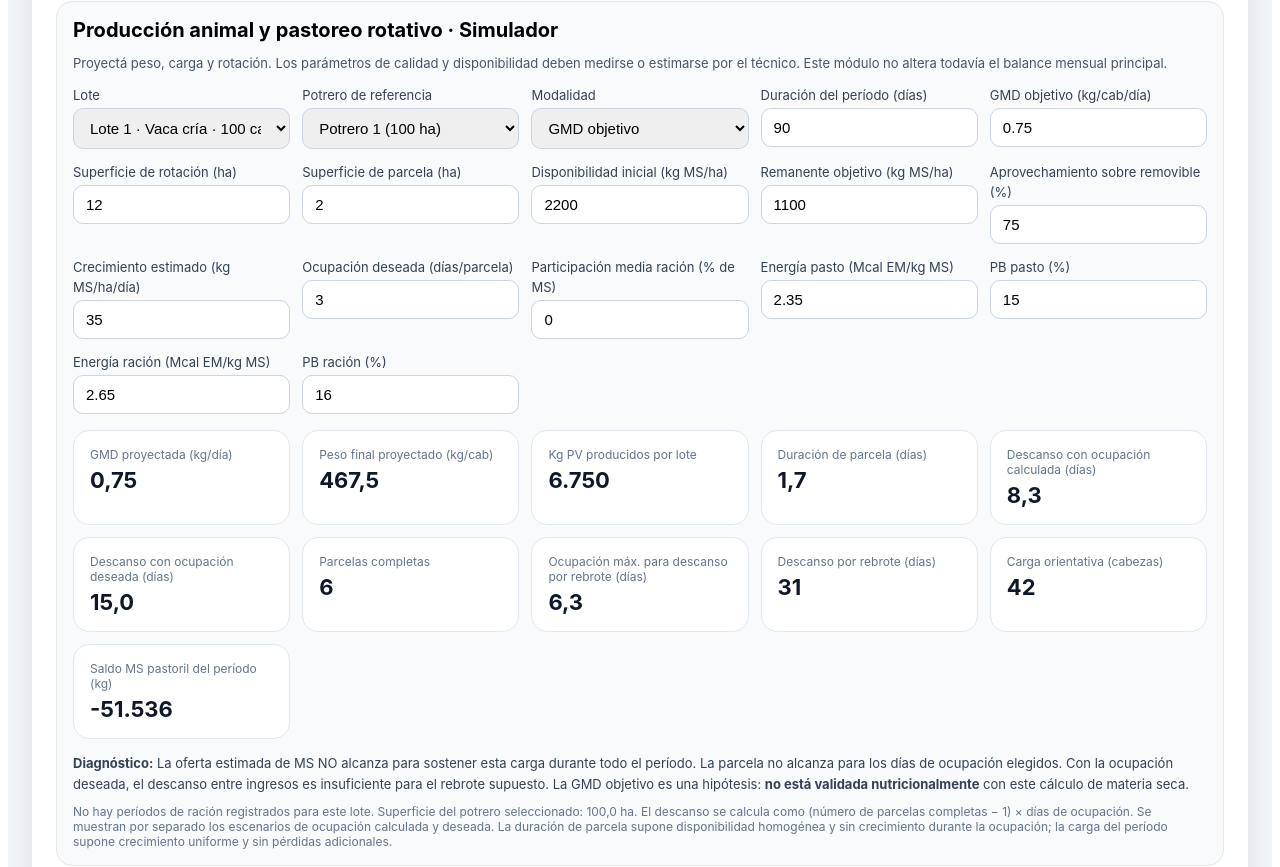
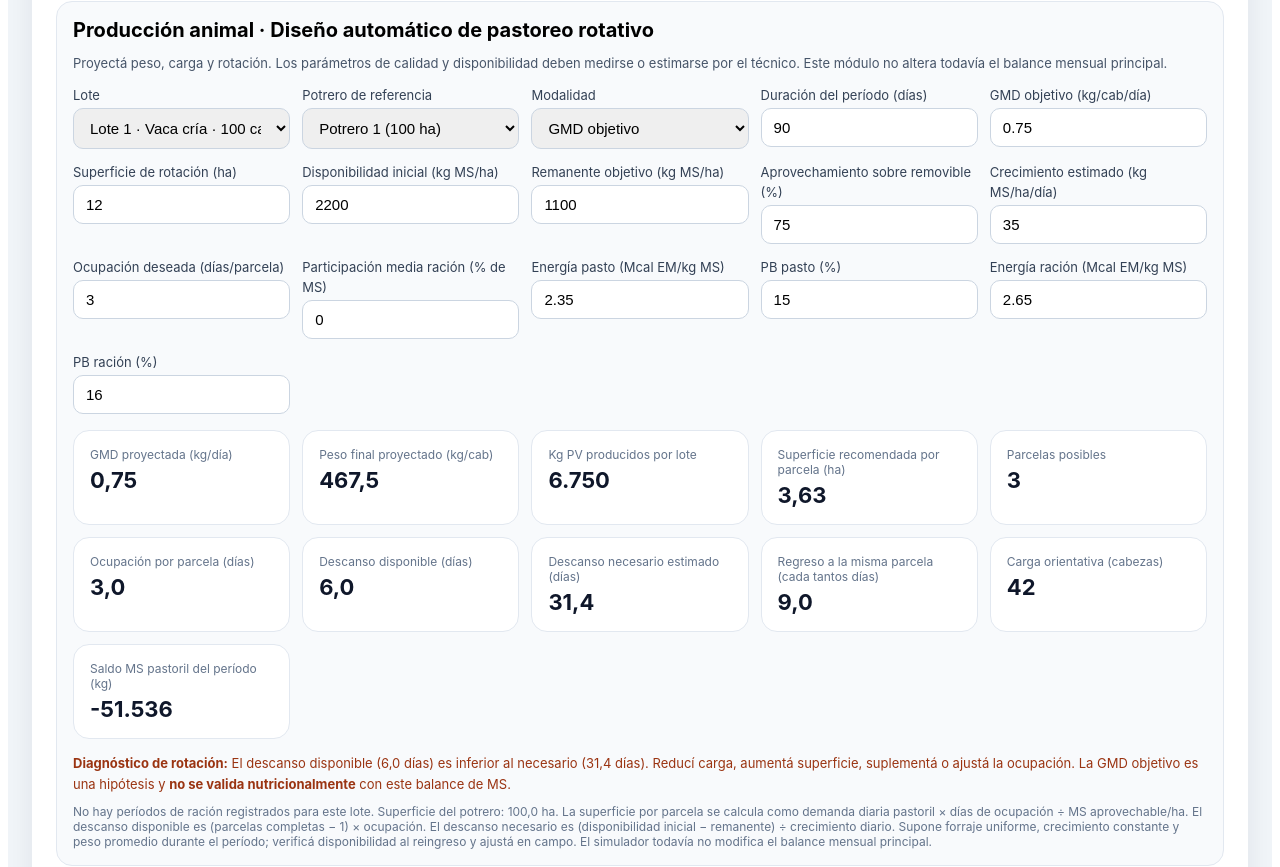
Before and after one commit to Facundo-lp/balance-forrajero, a React (Vite) app: page / in a window 1280 px wide. Shown: the part 1669-2536 px from the top of the page. Built offline with nearby package versions, Linux system fonts and the light colour scheme.

Commit message:
Update App.jsx

```diff
--- a/src/App.jsx
+++ b/src/App.jsx
@@ -371,7 +371,6 @@ function ProductionPlanner({ herd, paddocks, supplements }) {
   const [gmd, setGmd] = useState(0.75);
   const [period, setPeriod] = useState(90);
   const [area, setArea] = useState(12);
-  const [parcelArea, setParcelArea] = useState(2);
   const [entryMass, setEntryMass] = useState(2200);
   const [residual, setResidual] = useState(1100);
   const [utilization, setUtilization] = useState(75);
@@ -389,21 +388,18 @@ function ProductionPlanner({ herd, paddocks, supplements }) {
   const intakePct = positive(lot?.intake || 2.8) / 100;
   const d = Math.max(1, Math.round(positive(period)));
   const grazingArea = positive(area);
-  const parcel = positive(parcelArea);
   const usablePerHa = Math.max(0, positive(entryMass) - positive(residual)) * positive(utilization) / 100;
   const validPeriods = supplements.filter(s => String(s.herdId) === String(lot?.id) && s.startDate && s.endDate && s.endDate > s.startDate);
-  const rationNote = validPeriods.length ? `Este lote tiene ${validPeriods.length} período(s) de ración en el balance general. Para el escenario nutricional, cargá la participación media de ración del período analizado.` : "No hay períodos de ración registrados para este lote.";
+  const rationNote = validPeriods.length ? `Este lote tiene ${validPeriods.length} período(s) de ración en el balance general. Para este escenario cargá la participación media de ración.` : "No hay períodos de ración registrados para este lote.";
   const [rationShare, setRationShare] = useState(0);
   const share = Math.min(1, positive(rationShare) / 100);
   const dietMe = positive(me) * (1-share) + positive(rationMe) * share;
   const dietProtein = positive(protein) * (1-share) + positive(rationProtein) * share;
-  // Aproximación de exploración: EM disponible menos mantenimiento, dividido
-  // por energía marginal de ganancia. No es un modelo NASEM validado.
+  // Aproximación exploratoria; no constituye un modelo NASEM validado.
   const estimateAt = w => {
     const dm = w * intakePct;
     const maintenance = 0.13 * Math.pow(Math.max(1,w), 0.75);
-    const energySurplus = dm * dietMe - maintenance;
-    return Math.max(0, Math.min(1.6, energySurplus / 8.5));
+    return Math.max(0, Math.min(1.6, (dm * dietMe - maintenance) / 8.5));
   };
   const estimatedGmd = estimateAt(startWeight);
   const chosenGmd = mode === "estimated" ? estimatedGmd : positive(gmd);
@@ -411,20 +407,25 @@ function ProductionPlanner({ herd, paddocks, supplements }) {
   const avgWeight = (startWeight + endWeight) / 2;
   const dailyDm = heads * avgWeight * intakePct;
   const dailyPasture = dailyDm * (1-share);
-  const parcelDays = dailyPasture > 0 ? parcel * usablePerHa / dailyPasture : 0;
-  const parcelCount = parcel > 0 ? Math.floor(grazingArea / parcel) : 0;
-  const rest = parcelCount > 1 ? (parcelCount - 1) * parcelDays : 0;
-  const plannedRest = parcelCount > 1 ? (parcelCount - 1) * positive(occupancy) : 0;
-  const regrowthDays = positive(growth) > 0 ? Math.max(0, (positive(entryMass)-positive(residual)) / positive(growth)) : Infinity;
-  const maxOccupancyForRest = parcelCount > 1 && Number.isFinite(regrowthDays) ? regrowthDays / (parcelCount - 1) : 0;
+  const occupationDays = positive(occupancy);
+  // La superficie se calcula a partir de la demanda y no se solicita al usuario.
+  const recommendedParcel = usablePerHa > 0 ? dailyPasture * occupationDays / usablePerHa : Infinity;
+  const parcelCount = recommendedParcel > 0 && Number.isFinite(recommendedParcel) ? Math.floor(grazingArea / recommendedParcel + 1e-9) : 0;
+  const restAvailable = parcelCount > 1 ? (parcelCount - 1) * occupationDays : 0;
+  // El crecimiento permite recuperar la fracción removible, no necesariamente
+  // toda la masa sobre el remanente: el aprovechamiento ya descontó pérdidas.
+  const requiredGrowth = Math.max(0, positive(entryMass) - positive(residual));
+  const restRequired = positive(growth) > 0 ? requiredGrowth / positive(growth) : Infinity;
+  const returnInterval = parcelCount > 0 ? parcelCount * occupationDays : 0;
   const periodSupply = grazingArea * usablePerHa + grazingArea * positive(growth) * d * positive(utilization) / 100;
   const periodNeed = dailyPasture * d;
   const carryingHeads = heads > 0 && periodNeed > 0 ? Math.floor(heads * periodSupply / periodNeed) : 0;
+  const validRotation = dailyPasture > 0 && occupationDays > 0 && parcelCount >= 2 && restAvailable >= restRequired && periodSupply >= periodNeed;
   const fmt = (v, dec=1) => Number.isFinite(v) ? v.toLocaleString("es-UY", {maximumFractionDigits:dec, minimumFractionDigits:dec}) : "—";
   const cell = (label, value) => <div style={summaryCardStyle}><div style={{fontSize:12,color:"#64748b"}}>{label}</div><div style={{fontSize:22,fontWeight:700,color:"#0f172a",marginTop:5}}>{value}</div></div>;
   const fieldArea = positive(field?.hectares);
   return <div style={panelStyle}>
-    <h2 style={panelTitleStyle}>Producción animal y pastoreo rotativo · Simulador</h2>
+    <h2 style={panelTitleStyle}>Producción animal · Diseño automático de pastoreo rotativo</h2>
     <p style={{fontSize:13,color:"#475569"}}>Proyectá peso, carga y rotación. Los parámetros de calidad y disponibilidad deben medirse o estimarse por el técnico. Este módulo no altera todavía el balance mensual principal.</p>
     <div style={{display:"grid",gridTemplateColumns:"repeat(auto-fit,minmax(190px,1fr))",gap:12}}>
       <div><label style={smallLabelStyle}>Lote</label><select style={inputStyle} value={lot?.id ?? ""} onChange={e=>setLotId(e.target.value)}>{herd.map((h,i)=><option key={h.id} value={h.id}>Lote {i+1} · {h.category} · {h.heads} cab.</option>)}</select></div>
@@ -433,7 +434,6 @@ function ProductionPlanner({ herd, paddocks, supplements }) {
       <div><label style={smallLabelStyle}>Duración del período (días)</label><input style={inputStyle} type="number" min="1" value={period} onChange={e=>setPeriod(e.target.value)}/></div>
       {mode === "target" && <div><label style={smallLabelStyle}>GMD objetivo (kg/cab/día)</label><input style={inputStyle} type="number" min="0" step="0.05" value={gmd} onChange={e=>setGmd(e.target.value)}/></div>}
       <div><label style={smallLabelStyle}>Superficie de rotación (ha)</label><input style={inputStyle} type="number" min="0" step="0.5" value={area} onChange={e=>setArea(e.target.value)}/></div>
-      <div><label style={smallLabelStyle}>Superficie de parcela (ha)</label><input style={inputStyle} type="number" min="0" step="0.5" value={parcelArea} onChange={e=>setParcelArea(e.target.value)}/></div>
       <div><label style={smallLabelStyle}>Disponibilidad inicial (kg MS/ha)</label><input style={inputStyle} type="number" min="0" value={entryMass} onChange={e=>setEntryMass(e.target.value)}/></div>
       <div><label style={smallLabelStyle}>Remanente objetivo (kg MS/ha)</label><input style={inputStyle} type="number" min="0" value={residual} onChange={e=>setResidual(e.target.value)}/></div>
       <div><label style={smallLabelStyle}>Aprovechamiento sobre removible (%)</label><input style={inputStyle} type="number" min="0" max="100" value={utilization} onChange={e=>setUtilization(e.target.value)}/></div>
@@ -449,22 +449,21 @@ function ProductionPlanner({ herd, paddocks, supplements }) {
       {cell("GMD proyectada (kg/día)",fmt(chosenGmd,2))}
       {cell("Peso final proyectado (kg/cab)",fmt(endWeight))}
       {cell("Kg PV producidos por lote",fmt(heads * chosenGmd * d,0))}
-      {cell("Duración de parcela (días)",dailyPasture>0?fmt(parcelDays):"Sin pastoreo")}
-      {cell("Descanso con ocupación calculada (días)",parcelCount>1?fmt(rest):"Sin rotación")}
-      {cell("Descanso con ocupación deseada (días)",parcelCount>1?fmt(plannedRest):"Sin rotación")}
-      {cell("Parcelas completas",fmt(parcelCount,0))}
-      {cell("Ocupación máx. para descanso por rebrote (días)",parcelCount>1?fmt(maxOccupancyForRest):"—")}
-      {cell("Descanso por rebrote (días)",fmt(regrowthDays,0))}
+      {cell("Superficie recomendada por parcela (ha)",dailyPasture>0 && occupationDays>0?fmt(recommendedParcel,2):"Sin pastoreo")}
+      {cell("Parcelas posibles",parcelCount>0?fmt(parcelCount,0):"No alcanza")}
+      {cell("Ocupación por parcela (días)",fmt(occupationDays,1))}
+      {cell("Descanso disponible (días)",parcelCount>1?fmt(restAvailable,1):"Sin rotación")}
+      {cell("Descanso necesario estimado (días)",fmt(restRequired,1))}
+      {cell("Regreso a la misma parcela (cada tantos días)",parcelCount>1?fmt(returnInterval,1):"Sin rotación")}
       {cell("Carga orientativa (cabezas)",fmt(carryingHeads,0))}
       {cell("Saldo MS pastoril del período (kg)",fmt(periodSupply-periodNeed,0))}
     </div>
-    <div style={{marginTop:14,fontSize:13,lineHeight:1.65,color:"#334155"}}>
-      <strong>Diagnóstico:</strong> {dailyPasture<=0 ? "La dieta configurada no requiere pastoreo." : periodSupply >= periodNeed ? "La oferta estimada de MS alcanza para el período; falta verificar calidad y distribución diaria." : "La oferta estimada de MS NO alcanza para sostener esta carga durante todo el período."}
-      {dailyPasture>0 && <span> {parcelDays < positive(occupancy) ? "La parcela no alcanza para los días de ocupación elegidos." : "La parcela cubre la ocupación elegida."} {parcelCount<2 ? "No hay suficientes parcelas completas para calcular una rotación." : plannedRest < regrowthDays ? "Con la ocupación deseada, el descanso entre ingresos es insuficiente para el rebrote supuesto." : "Con la ocupación deseada, el descanso entre ingresos alcanza el tiempo de rebrote supuesto."} {parcelCount>1 && parcelDays>positive(occupancy) ? "La duración por disponibilidad es mayor que la ocupación deseada: deberás salir antes y dejar forraje remanente adicional, o subdividir las parcelas." : ""}</span>}
-      {mode==="target" && <span> La GMD objetivo es una hipótesis: <strong>no está validada nutricionalmente</strong> con este cálculo de materia seca.</span>}
-      {mode==="estimated" && <span> La GMD por energía es una <strong>aproximación exploratoria, no un modelo validado</strong>; no evalúa requerimientos de proteína metabolizable ni limitaciones de consumo. PB ponderada: {fmt(dietProtein)}%.</span>}
+    <div style={{marginTop:14,fontSize:13,lineHeight:1.65,color:validRotation?"#166534":"#9a3412"}}>
+      <strong>Diagnóstico de rotación:</strong> {dailyPasture<=0 ? "No se necesita superficie de pastoreo con la participación de ración configurada." : usablePerHa<=0 ? "No hay forraje removible: revisá disponibilidad y remanente." : occupationDays<=0 ? "Indicá días de ocupación mayores que cero." : parcelCount<2 ? "La superficie no permite al menos dos parcelas del tamaño requerido para alimentar al lote." : restAvailable < restRequired ? `El descanso disponible (${fmt(restAvailable)} días) es inferior al necesario (${fmt(restRequired)} días). Reducí carga, aumentá superficie, suplementá o ajustá la ocupación.` : periodSupply < periodNeed ? "El descanso alcanza, pero la oferta total de MS del período no alcanza la demanda." : "La rotación cumple los criterios simplificados de disponibilidad, descanso y oferta total del período."}
+      {mode==="target" && <span> La GMD objetivo es una hipótesis y <strong>no se valida nutricionalmente</strong> con este balance de MS.</span>}
+      {mode==="estimated" && <span> La GMD por energía es <strong>exploratoria, no validada</strong>; no evalúa proteína metabolizable ni consumo restringido. PB de dieta: {fmt(dietProtein)}%.</span>}
     </div>
-    <div style={{marginTop:8,fontSize:12,color:"#64748b"}}>{rationNote} Superficie del potrero seleccionado: {fmt(fieldArea)} ha. El descanso se calcula como (número de parcelas completas − 1) × días de ocupación. Se muestran por separado los escenarios de ocupación calculada y deseada. La duración de parcela supone disponibilidad homogénea y sin crecimiento durante la ocupación; la carga del período supone crecimiento uniforme y sin pérdidas adicionales.</div>
+    <div style={{marginTop:8,fontSize:12,color:"#64748b"}}>{rationNote} Superficie del potrero: {fmt(fieldArea)} ha. La superficie por parcela se calcula como demanda diaria pastoril × días de ocupación ÷ MS aprovechable/ha. El descanso disponible es (parcelas completas − 1) × ocupación. El descanso necesario es (disponibilidad inicial − remanente) ÷ crecimiento diario. Supone forraje uniforme, crecimiento constante y peso promedio durante el período; verificá disponibilidad al reingreso y ajustá en campo. El simulador todavía no modifica el balance mensual principal.</div>
   </div>;
 }
 
```
